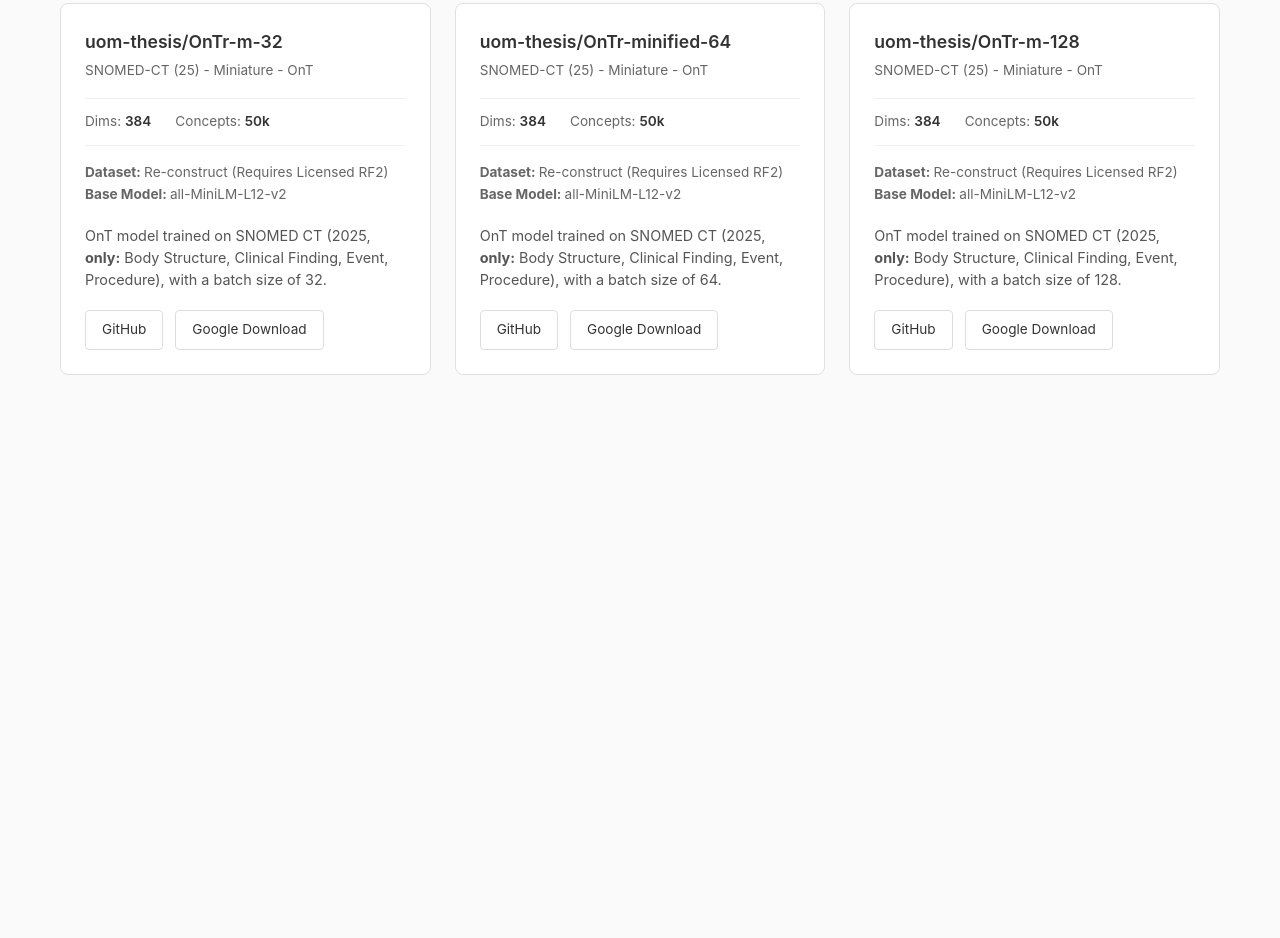
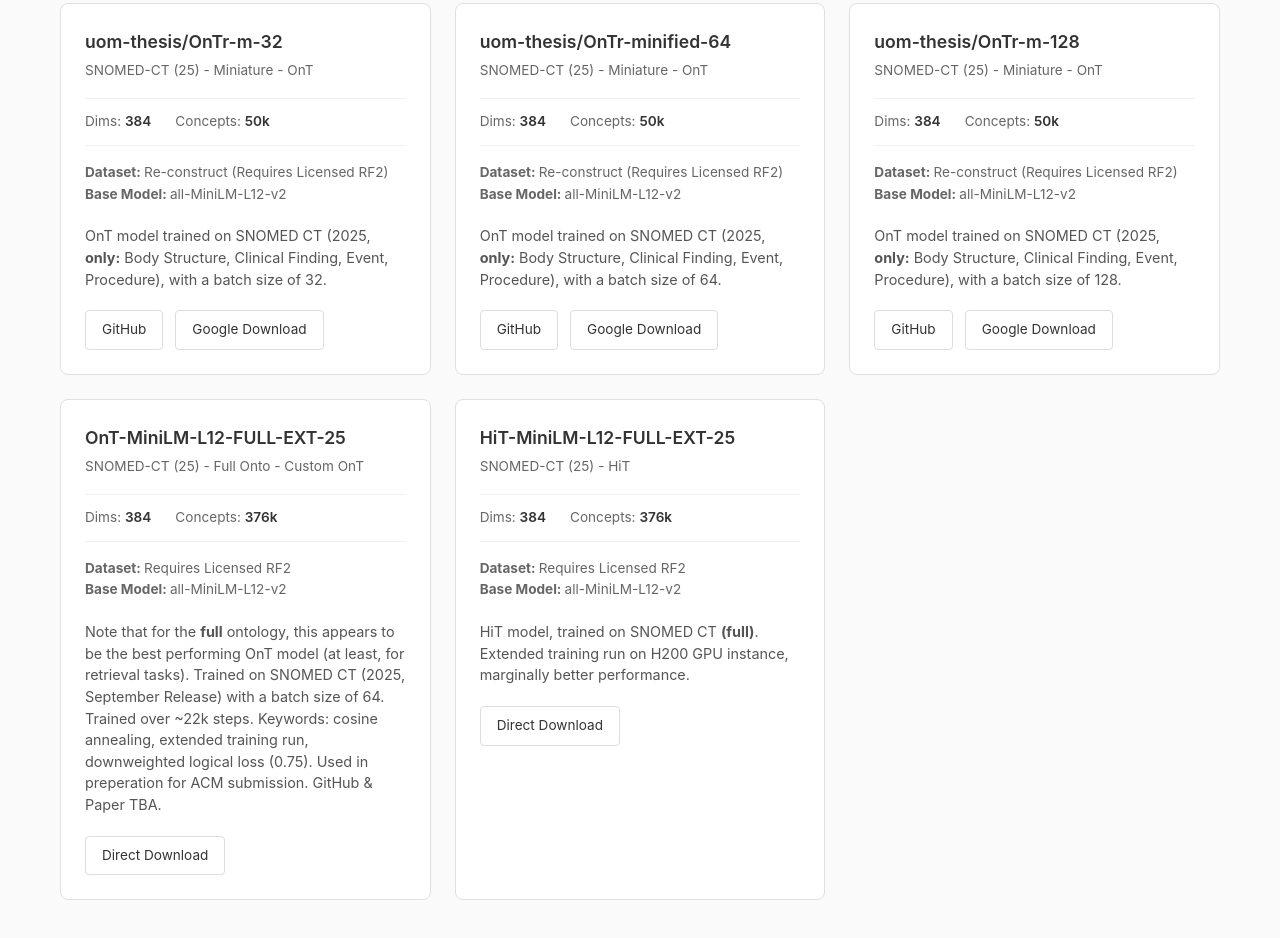
Before and after one commit to jonathondilworth/OntoZoo, a plain HTML site: page src/static-html-tmp/index.html in a window 1280 px wide. Shown: the part 1374-2312 px from the top of the page. Before the commit the page ends 1797 px from the top, so only its background shows below. Drawn offline with Linux system fonts and the light colour scheme.

Commit message:
added two new models, trained on H200 GPU architecture

```diff
--- a/src/static-html-tmp/index.html
+++ b/src/static-html-tmp/index.html
@@ -469,6 +469,78 @@
                 </div>
             </div>
 
+            <!-- OnT: SNOMED-CT 2025 FULL EXT \w cosine annealing -->
+
+            <div class="model-card" data-tags="snomed">
+                <div class="model-header">
+                    <div class="model-name">OnT-MiniLM-L12-FULL-EXT-25</div>
+                    <div class="model-type">SNOMED-CT (25) - Full Onto - Custom OnT</div>
+                </div>
+                <div class="model-stats">
+                    <div class="stat">
+                        <span class="stat-label">Dims:</span>
+                        <span class="stat-value">384</span>
+                    </div>
+                    <div class="stat">
+                        <span class="stat-label">Concepts:</span>
+                        <span class="stat-value">376k</span>
+                    </div>
+                    <div class="stat">
+                        <span class="stat-label"></span>
+                        <span class="stat-value"></span>
+                    </div>
+                </div>
+                <div class="model-training">
+                    <strong>Dataset: </strong> <a href="#">Requires Licensed RF2</a>
+                </div>
+                <div class="model-training">
+                    <strong>Base Model: </strong> <a href="https://huggingface.co/sentence-transformers/all-MiniLM-L12-v2">all-MiniLM-L12-v2</a>
+                </div>
+                <div class="model-description">
+                    Note that for the <strong>full</strong> ontology, this appears to be the best performing OnT model (at least, for retrieval tasks). Trained on SNOMED CT (2025, September Release) with a batch size of 64. Trained over ~22k steps. Keywords: cosine annealing, extended training run, downweighted logical loss (0.75). Used in preperation for ACM submission. GitHub & Paper TBA.
+                </div>
+                <div class="model-actions">
+                    <a href="https://ontozoo.io/models/OnT-all-MiniLM-L12-v2-FULL-EXT-25.zip" class="btn" target="_blank">Direct Download</a>
+                </div>
+            </div>
+
+            <!-- OnT: SNOMED-CT 2025 FULL EXT \w cosine annealing -->
+
+            <div class="model-card" data-tags="snomed">
+                <div class="model-header">
+                    <div class="model-name">HiT-MiniLM-L12-FULL-EXT-25</div>
+                    <div class="model-type">SNOMED-CT (25) - HiT</div>
+                </div>
+                <div class="model-stats">
+                    <div class="stat">
+                        <span class="stat-label">Dims:</span>
+                        <span class="stat-value">384</span>
+                    </div>
+                    <div class="stat">
+                        <span class="stat-label">Concepts:</span>
+                        <span class="stat-value">376k</span>
+                    </div>
+                    <div class="stat">
+                        <span class="stat-label"></span>
+                        <span class="stat-value"></span>
+                    </div>
+                </div>
+                <div class="model-training">
+                    <strong>Dataset: </strong> <a href="#">Requires Licensed RF2</a>
+                </div>
+                <div class="model-training">
+                    <strong>Base Model: </strong> <a href="https://huggingface.co/sentence-transformers/all-MiniLM-L12-v2">all-MiniLM-L12-v2</a>
+                </div>
+                <div class="model-description">
+                    HiT model, trained on SNOMED CT <strong>(full)</strong>. Extended training run on H200 GPU instance, marginally better performance.
+                </div>
+                <div class="model-actions">
+                    <a href="https://ontozoo.io/models/HiT-all-MiniLM-L12-v2-FULL-EXT-25.zip" class="btn" target="_blank">Direct Download</a>
+                </div>
+            </div>
+
+            <!-- END OF MODEL CARDS -->
+
         </div>
 
     </main>
```
